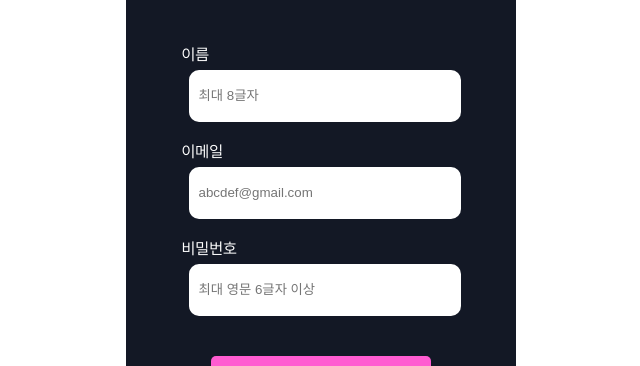
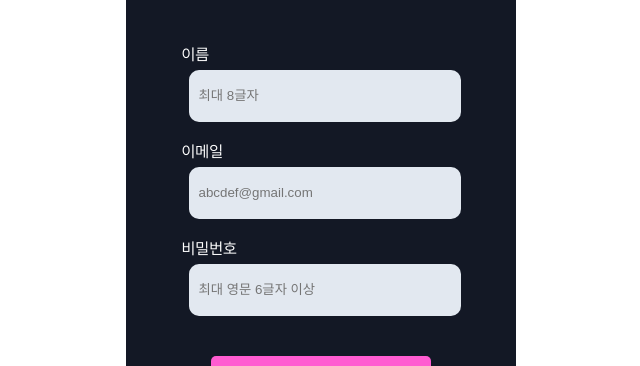
Before and after one commit to UMC-TEAM-U/Front, a React (Create React App) app: page / in a window 1280 px wide. Shown: the part 313-679 px from the top of the page, without its empty margins (319-959 px from the left). Built offline with nearby package versions, Linux system fonts and the light colour scheme.

Commit message:
#20 Feat: 로그인 페이지에서 입력한 데이터 저장 구현

```diff
--- a/src/component/common/Button.js
+++ b/src/component/common/Button.js
@@ -3,9 +3,9 @@ import PropTypes from 'prop-types'
 import styled from 'styled-components'
 import { COLORS } from '../../styles/theme'
 
-function Button({ text, color, className }) {
+function Button({ text, color, className, onClick }) {
     return (
-        <ButtonStyle color={color} className={className}>
+        <ButtonStyle color={color} className={className} onClick={onClick}>
             <span>{text}</span>
         </ButtonStyle>
     )
@@ -15,6 +15,7 @@ Button.propTypes = {
     text: PropTypes.string.isRequired,
     color: PropTypes.string.isRequired,
     className: PropTypes.string.isRequired,
+    onClick: PropTypes.func,
 }
 
 export default Button
--- a/src/component/common/Input.js
+++ b/src/component/common/Input.js
@@ -2,12 +2,13 @@ import React, { useState } from 'react'
 import PropTypes from 'prop-types'
 import styled from 'styled-components'
 
-function Input({ placeholder, backgroundColor, color }) {
+function Input({ placeholder, backgroundColor, color, onChange }) {
     const [value, setValue] = useState('')
 
     const handleChange = event => {
         setValue(event.target.value)
-        console.log(event.target.value)
+        onChange(event)
+        // console.log(event.target.value)
     }
 
     return (
@@ -25,6 +26,7 @@ Input.propTypes = {
     placeholder: PropTypes.string.isRequired,
     backgroundColor: PropTypes.string.isRequired,
     color: PropTypes.string.isRequired,
+    onChange: PropTypes.func,
 }
 
 export default Input
--- a/src/component/login/InputCom.jsx
+++ b/src/component/login/InputCom.jsx
@@ -2,14 +2,24 @@ import React from 'react'
 import Input from '../common/Input'
 import PropTypes from 'prop-types'
 
-function InputCom({ text, placeholder, backgroundColor, color }) {
+function InputCom({
+    text,
+    placeholder,
+    backgroundColor,
+    color,
+    value,
+    onChange,
+}) {
     return (
         <div>
             <span style={{ color: '#FFF' }}> {text}</span>
             <Input
+                // type="text"
                 placeholder={placeholder}
                 backgroundColor={backgroundColor}
                 color={color}
+                value={value}
+                onChange={onChange}
             />
         </div>
     )
@@ -20,6 +30,8 @@ InputCom.propTypes = {
     placeholder: PropTypes.string.isRequired,
     backgroundColor: PropTypes.string.isRequired,
     color: PropTypes.string.isRequired,
+    value: PropTypes.string.isRequired,
+    onChange: PropTypes.func,
 }
 
 export default InputCom
--- a/src/pages/Login.jsx
+++ b/src/pages/Login.jsx
@@ -1,4 +1,4 @@
-import React from 'react'
+import React, { useState, useEffect } from 'react'
 import styled from 'styled-components'
 import Button from '../component/common/Button'
 import ImgCom from '../component/login/ImgCom'
@@ -6,6 +6,32 @@ import InputCom from '../component/login/InputCom'
 import { COLORS } from '../styles/theme'
 
 function Login() {
+    const [name, setName] = useState('')
+    const [email, setEmail] = useState('')
+    const [password, setPassword] = useState('')
+    const [isFormValid, setIsFormValid] = useState(false)
+
+    const handleSubmit = event => {
+        event.preventDefault()
+        const data = {
+            name,
+            email,
+            password,
+        }
+
+        console.log(data)
+
+        // 서버로 데이터 전송
+    }
+
+    useEffect(() => {
+        if (name && email && password) {
+            setIsFormValid(true)
+        } else {
+            setIsFormValid(false)
+        }
+    }, [name, email, password])
+
     return (
         <Container>
             <ImgCom />
@@ -14,24 +40,34 @@ function Login() {
                 <InputCom
                     text="이름"
                     placeholder="최대 8글자"
-                    backgroundColor="${COLORS.lightgray}"
-                    color="${COLORS.gray}"
+                    backgroundColor={COLORS.lightgray}
+                    color={COLORS.gray}
+                    value={name}
+                    onChange={e => setName(e.target.value)}
                 />
                 <InputCom
                     text="이메일"
                     placeholder="abcdef@gmail.com"
-                    backgroundColor="${COLORS.lightgray}"
-                    color="${COLORS.gray}"
+                    backgroundColor={COLORS.lightgray}
+                    color={COLORS.gray}
+                    value={email}
+                    onChange={e => setEmail(e.target.value)}
                 />
                 <InputCom
                     text="비밀번호"
                     placeholder="최대 영문 6글자 이상"
-                    backgroundColor="${COLORS.lightgray}"
-                    color="${COLORS.gray}"
+                    backgroundColor={COLORS.lightgray}
+                    color={COLORS.gray}
+                    value={password}
+                    onChange={e => setPassword(e.target.value)}
                 />
             </InputContainer>
 
-            <StyledButton text="지금 바로 시작" />
+            <StyledButton
+                text="지금 바로 시작"
+                onClick={handleSubmit}
+                disabled={!isFormValid}
+            />
         </Container>
     )
 }
```
